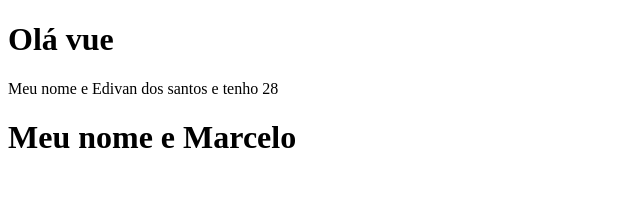
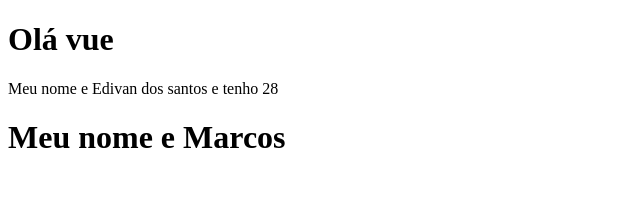
Before and after one commit to Edivansanto5/Basico-de-Vue03, a Vue app: page / in a window 1280 px wide. Shown: the top 209 px of the page, without its empty margins (0-640 px from the left). Built offline with nearby package versions, Linux system fonts and the light colour scheme.

Commit message:
criando uma função para manipular os eventos

```diff
--- a/src/components/Lifecyclehooks.vue
+++ b/src/components/Lifecyclehooks.vue
@@ -13,10 +13,9 @@ export default {
         }
     },
     created(){
-        setInterval(()=>{
-            this.nome = 'Marcelo'
-        },1000)
-
+      setTimeout(()=>{
+          this.nome =  'Marcos'
+      },1000)
     },
     mounted(){
         this.nome = 'Fabio'
```
